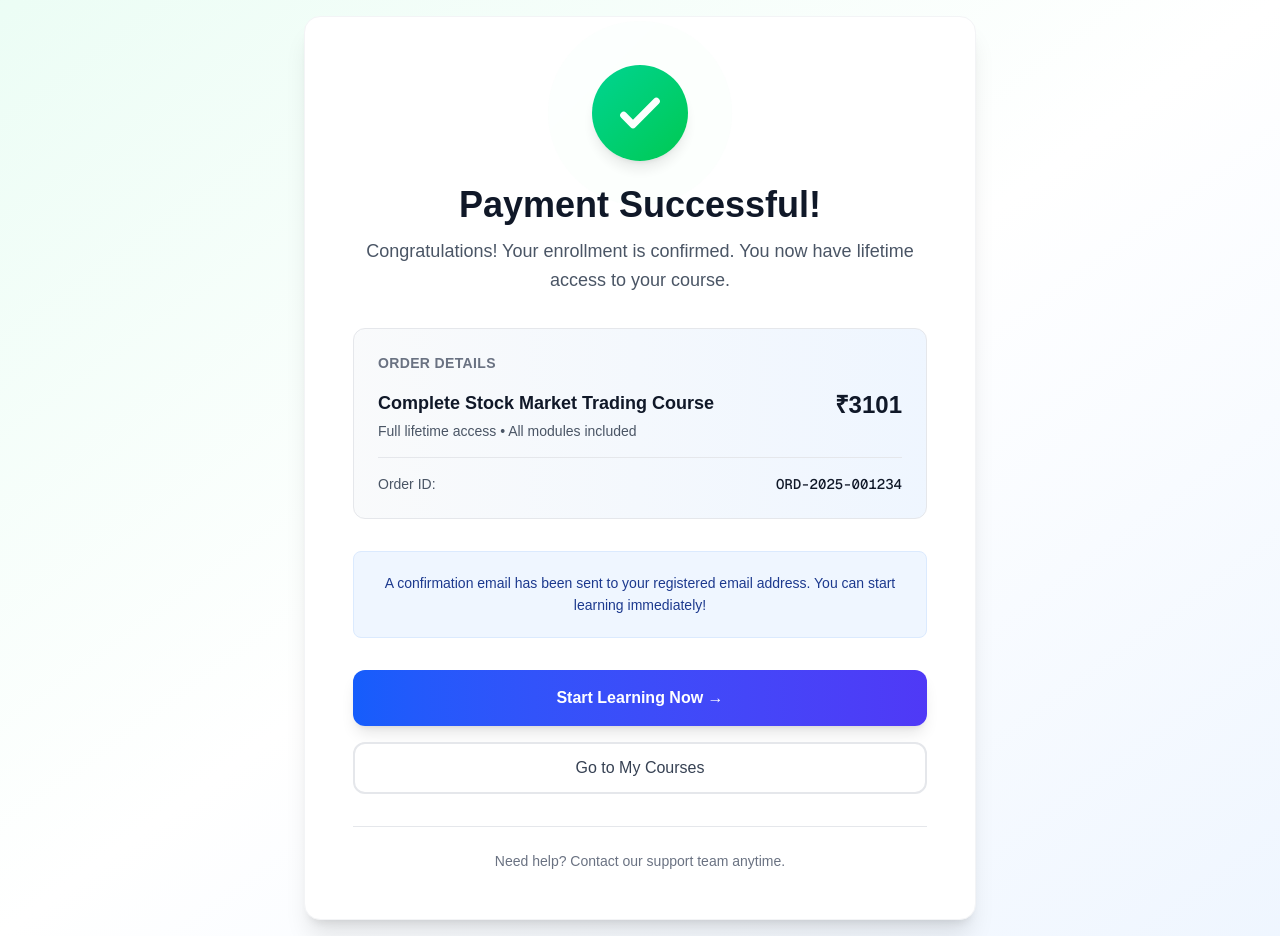
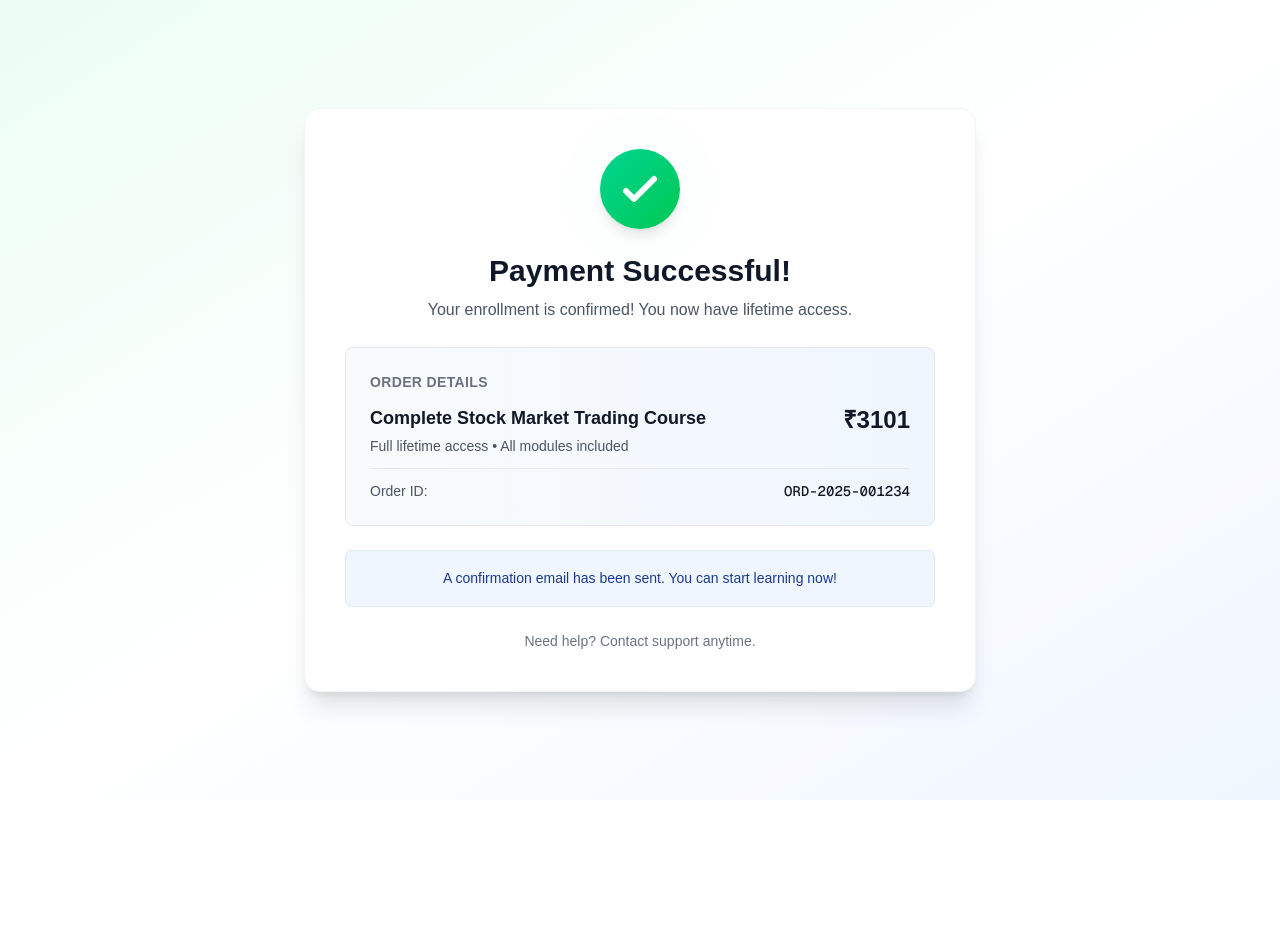
Before and after one commit to muntasir-developer/Price-Lesson, a Next.js app: page /courses/thank-you in a window 1280 px wide. After the commit the page ends 800 px from the top, so only its background shows below. Built offline with nearby package versions, Linux system fonts and the light colour scheme.

Commit message:
Fix thank you page problem

```diff
--- a/src/app/courses/thank-you/page.tsx
+++ b/src/app/courses/thank-you/page.tsx
@@ -9,54 +9,25 @@ export default function OrderSuccessPage() {
 
   useEffect(() => {
     setMounted(true);
-
-    // Analytics tracking placeholder
-    if (typeof window !== "undefined") {
-      // Google Analytics 4
-      // window.gtag?.("event", "purchase", {
-      //   transaction_id: "ORD-2025-001234",
-      //   value: 2999,
-      //   currency: "INR",
-      //   items: [{
-      //     item_id: "stock-trading-course",
-      //     item_name: "Complete Stock Market Trading Course",
-      //     price: 2999,
-      //     quantity: 1
-      //   }]
-      // });
-      // Meta Pixel
-      // window.fbq?.("track", "Purchase", {
-      //   value: 2999,
-      //   currency: "INR",
-      //   content_name: "Complete Stock Market Trading Course",
-      //   content_ids: ["stock-trading-course"],
-      //   content_type: "product"
-      // });
-    }
   }, []);
 
-  const handleContinue = () => {
-    router.push("/my-courses");
-  };
-
   return (
-    <main className="min-h-screen bg-gradient-to-br from-emerald-50 via-white to-blue-50 flex items-center justify-center p-4">
-      <div className="w-full max-w-2xl">
-        <article className="bg-white rounded-2xl shadow-xl p-6 sm:p-10 md:p-12 border border-gray-100">
+    <main className="h-screen overflow-hidden bg-gradient-to-br from-emerald-50 via-white to-blue-50 flex items-center justify-center p-2 sm:p-4">
+      <div className="w-full max-w-lg sm:max-w-xl md:max-w-2xl h-full flex items-center justify-center">
+        <article className="bg-white rounded-2xl shadow-xl p-4 sm:p-6 md:p-10 border border-gray-100 w-full">
           {/* Success Icon */}
-          <div className="flex justify-center mb-6">
+          <div className="flex justify-center mb-4 sm:mb-6">
             <div
-              className={`relative w-20 h-20 sm:w-24 sm:h-24 ${
+              className={`relative w-16 h-16 sm:w-20 sm:h-20 ${
                 mounted ? "animate-scale-in" : "opacity-0"
               }`}
             >
               <div className="absolute inset-0 bg-gradient-to-br from-emerald-400 to-green-500 rounded-full flex items-center justify-center shadow-lg">
                 <svg
-                  className="w-12 h-12 sm:w-14 sm:h-14 text-white"
+                  className="w-10 h-10 sm:w-12 sm:h-12 text-white"
                   fill="none"
                   stroke="currentColor"
                   viewBox="0 0 24 24"
-                  aria-hidden="true"
                 >
                   <path
                     strokeLinecap="round"
@@ -71,45 +42,40 @@ export default function OrderSuccessPage() {
           </div>
 
           {/* Header */}
-          <header className="text-center mb-8">
-            <h1 className="text-3xl sm:text-4xl font-bold text-gray-900 mb-3">
+          <header className="text-center mb-4 sm:mb-6">
+            <h1 className="text-2xl sm:text-3xl font-bold text-gray-900 mb-2">
               Payment Successful!
             </h1>
-            <p className="text-base sm:text-lg text-gray-600 leading-relaxed">
-              Congratulations! Your enrollment is confirmed. You now have
-              lifetime access to your course.
+            <p className="text-sm sm:text-base text-gray-600 leading-relaxed">
+              Your enrollment is confirmed! You now have lifetime access.
             </p>
           </header>
 
           {/* Order Details */}
-          <section
-            className="bg-gradient-to-r from-gray-50 to-blue-50 rounded-xl p-6 mb-8 border border-gray-200"
-            aria-labelledby="order-details-heading"
-          >
-            <h2
-              id="order-details-heading"
-              className="text-sm font-semibold text-gray-500 uppercase tracking-wide mb-4"
-            >
+          <section className="bg-gradient-to-r from-gray-50 to-blue-50 rounded-lg p-4 sm:p-6 mb-4 sm:mb-6 border border-gray-200">
+            <h2 className="text-xs sm:text-sm font-semibold text-gray-500 uppercase tracking-wide mb-3">
               Order Details
             </h2>
 
-            <div className="space-y-4">
-              <div className="flex justify-between items-start gap-4">
+            <div className="space-y-3">
+              <div className="flex justify-between items-start gap-2">
                 <div className="flex-1">
-                  <h3 className="font-semibold text-gray-900 text-lg mb-1">
+                  <h3 className="font-semibold text-gray-900 text-base sm:text-lg mb-1">
                     Complete Stock Market Trading Course
                   </h3>
-                  <p className="text-sm text-gray-600">
+                  <p className="text-xs sm:text-sm text-gray-600">
                     Full lifetime access • All modules included
                   </p>
                 </div>
                 <div className="text-right flex-shrink-0">
-                  <p className="text-2xl font-bold text-gray-900">₹3101</p>
+                  <p className="text-xl sm:text-2xl font-bold text-gray-900">
+                    ₹3101
+                  </p>
                 </div>
               </div>
 
-              <div className="pt-4 border-t border-gray-200">
-                <div className="flex justify-between items-center text-sm">
+              <div className="pt-3 border-t border-gray-200">
+                <div className="flex justify-between items-center text-xs sm:text-sm">
                   <span className="text-gray-600">Order ID:</span>
                   <span className="font-mono font-medium text-gray-900">
                     ORD-2025-001234
@@ -120,41 +86,22 @@ export default function OrderSuccessPage() {
           </section>
 
           {/* Trust Message */}
-          <div className="bg-blue-50 border border-blue-100 rounded-lg p-5 mb-8">
-            <p className="text-sm text-blue-900 leading-relaxed text-center">
-              A confirmation email has been sent to your registered email
-              address. You can start learning immediately!
+          <div className="bg-blue-50 border border-blue-100 rounded-md p-3 sm:p-4 mb-4 sm:mb-6">
+            <p className="text-xs sm:text-sm text-blue-900 text-center leading-relaxed">
+              A confirmation email has been sent. You can start learning now!
             </p>
           </div>
 
-          {/* CTA Button */}
-          <div className="space-y-4">
-            <button
-              onClick={handleContinue}
-              className="w-full bg-gradient-to-r from-blue-600 to-indigo-600 hover:from-blue-700 hover:to-indigo-700 text-white font-semibold py-4 px-8 rounded-xl transition-all duration-200 shadow-lg hover:shadow-xl transform hover:scale-[1.02] active:scale-[0.98] focus:outline-none focus:ring-4 focus:ring-blue-300"
-              aria-label="Start learning your new course"
-            >
-              Start Learning Now →
-            </button>
-
-            <button
-              onClick={() => router.push("/my-courses")}
-              className="w-full bg-white hover:bg-gray-50 text-gray-700 font-medium py-3 px-8 rounded-xl transition-all duration-200 border-2 border-gray-200 hover:border-gray-300 focus:outline-none focus:ring-4 focus:ring-gray-200"
-              aria-label="View all your courses"
-            >
-              Go to My Courses
-            </button>
-          </div>
-
-          {/* Footer Message */}
-          <footer className="mt-8 pt-6 border-t border-gray-200 text-center">
-            <p className="text-sm text-gray-500">
-              Need help? Contact our support team anytime.
+          {/* Footer */}
+          <footer className="text-center">
+            <p className="text-xs sm:text-sm text-gray-500">
+              Need help? Contact support anytime.
             </p>
           </footer>
         </article>
       </div>
 
+      {/* Animations */}
       <style jsx>{`
         @keyframes scale-in {
           0% {
@@ -169,7 +116,6 @@ export default function OrderSuccessPage() {
             opacity: 1;
           }
         }
-
         .animate-scale-in {
           animation: scale-in 0.5s ease-out forwards;
         }
```
